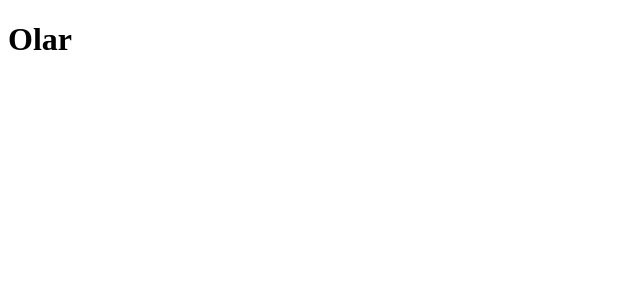
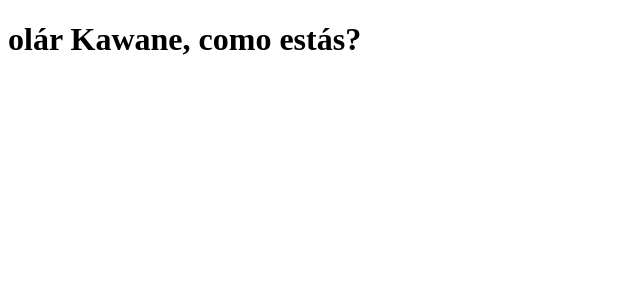
Before and after one commit to luccabmotta/clone-tabnews, a Next.js app: page / in a window 1280 px wide. Shown: the top 300 px of the page, without its empty margins (0-640 px from the left). Built offline with nearby package versions, Linux system fonts and the light colour scheme.

Commit message:
Nova mensagem

```diff
--- a/pages/index.js
+++ b/pages/index.js
@@ -1,5 +1,5 @@
 function Home() {
-    return <h1> Olar </h1>
+    return <h1> olár Kawane, como estás? </h1>
 }
 
 export default Home;
```
